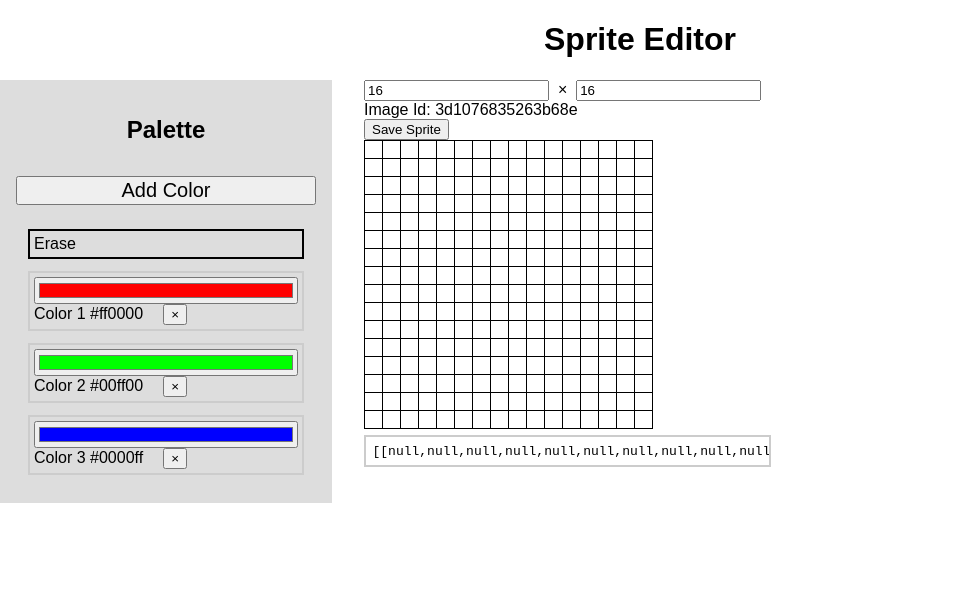
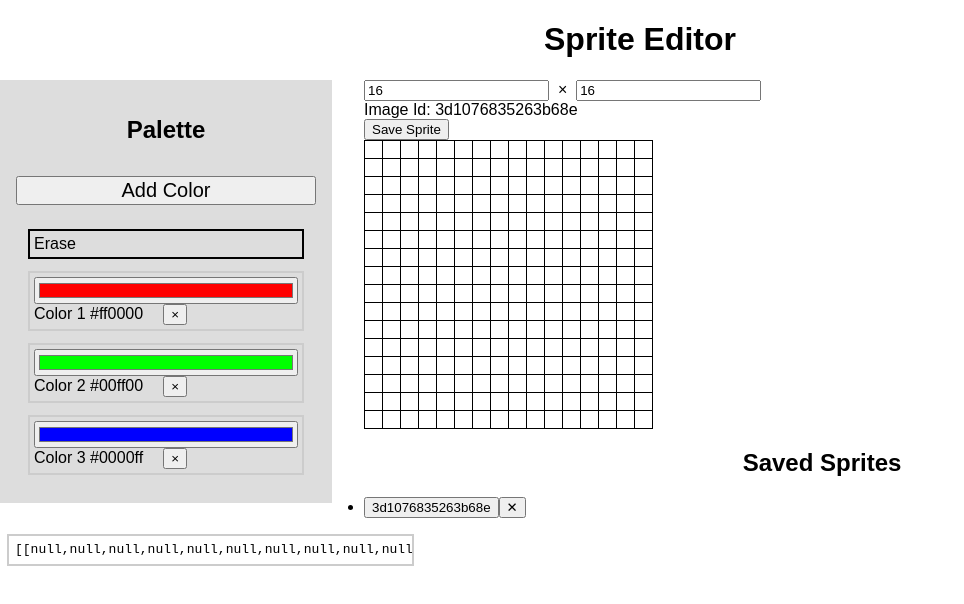
Before and after one commit to chipbell4/peach.js, a React app in the folder editor/: page / in a window 1280 px wide. Both pictures are taken after a click on the button "Save Sprite". Shown: the top 604 px of the page, without its empty margins (0-964 px from the left). Built offline with nearby package versions, Linux system fonts and the light colour scheme.

Commit message:
Logic for loading/saving sprites is complete

```diff
--- /dev/null
+++ b/editor/src/components/SavedSprites.tsx
@@ -0,0 +1,59 @@
+import React from 'react';
+import useSpriteStorage from '../hooks/useSpriteStorage';
+
+type Bitmap = (number | null)[][];
+
+interface SavedSpritesProps {
+    onLoadSprite: (imageId: string, sprite: Bitmap) => void;
+    refreshTrigger?: number;
+}
+
+const SavedSprites = ({ onLoadSprite, refreshTrigger }: SavedSpritesProps) => {
+    const { getSavedSpriteIds, loadSprite, deleteSprite } = useSpriteStorage();
+    const [spriteIds, setSpriteIds] = React.useState<string[]>([]);
+
+    React.useEffect(() => {
+        const ids = getSavedSpriteIds();
+        setSpriteIds(ids);
+    }, [refreshTrigger]);
+
+    const handleLoadSprite = (imageId: string) => {
+        const sprite = loadSprite(imageId);
+        if (sprite) {
+            onLoadSprite(imageId, sprite);
+        }
+    };
+
+    const handleDeleteSprite = (imageId: string) => {
+        deleteSprite(imageId);
+        setSpriteIds(spriteIds.filter(id => id !== imageId));
+    };
+
+    if (spriteIds.length === 0) {
+        return <div className="saved-sprites"><p>No saved sprites</p></div>;
+    }
+
+    return (
+        <div className="saved-sprites">
+            <h2>Saved Sprites</h2>
+            <ul>
+                {spriteIds.map(imageId => (
+                    <li key={imageId}>
+                        <button onClick={() => handleLoadSprite(imageId)} className="image-id-link">
+                            {imageId}
+                        </button>
+                        <button
+                            onClick={() => handleDeleteSprite(imageId)}
+                            className="delete-button"
+                            title="Delete sprite"
+                        >
+                            ✕
+                        </button>
+                    </li>
+                ))}
+            </ul>
+        </div>
+    );
+};
+
+export default SavedSprites;
--- a/editor/src/components/dimension.tsx
+++ b/editor/src/components/dimension.tsx
@@ -32,6 +32,11 @@ export const DimensionInput = (props: DimensionInputProps) => {
     const [w, setW] = React.useState(props.initialWidth);
     const [h, setH] = React.useState(props.initialHeight);
 
+    React.useEffect(() => {
+        setW(props.initialWidth);
+        setH(props.initialHeight);
+    }, [props.initialWidth, props.initialHeight]);
+
     const onWidthChange = (w: number) => {
         setW(w);
         props.onChange(w, h);
--- a/editor/src/components/sprite-editor.tsx
+++ b/editor/src/components/sprite-editor.tsx
@@ -3,6 +3,7 @@ import React from 'react';
 import { DimensionInput } from './dimension';
 import ImageIdDisplay from './ImageIdDisplay';
 import SpriteGrid from './SpriteGrid';
+import SavedSprites from './SavedSprites';
 import { useImageHash } from '../hooks/useImageHash';
 import { useResizableSprite } from '../hooks/useResizableSprite';
 import useSpriteStorage from '../hooks/useSpriteStorage';
@@ -14,15 +15,24 @@ interface SpriteEditorProps {
     onSpriteChange: (s: Bitmap) => void;
     color: number | null;
     palette: string[];
+    onLoadSprite?: (sprite: Bitmap) => void;
 }
 
-const SpriteEditor = ({ sprite = [[null]], onSpriteChange = (s) => {}, color = null, palette = ["#f00"] }: SpriteEditorProps) => {
+const SpriteEditor = ({ sprite = [[null]], onSpriteChange = (s) => {}, color = null, palette = ["#f00"], onLoadSprite }: SpriteEditorProps) => {
     const [currentSprite, fill, onDimensionsChange] = useResizableSprite(sprite, onSpriteChange);
+    const [saveCount, setSaveCount] = React.useState(0);
     const imageId = useImageHash(currentSprite);
     const { saveSprite } = useSpriteStorage();
 
     const handleSaveSprite = () => {
         saveSprite(imageId, currentSprite);
+        setSaveCount(saveCount + 1);
+    };
+
+    const handleLoadSpriteFromStorage = (_imageId: string, loadedSprite: Bitmap) => {
+        if (onLoadSprite) {
+            onLoadSprite(loadedSprite);
+        }
     };
 
     return (
@@ -31,6 +41,7 @@
             <ImageIdDisplay sprite={currentSprite} />
             <button onClick={handleSaveSprite}>Save Sprite</button>
             <SpriteGrid sprite={currentSprite} palette={palette} onCellFill={(row, col) => fill(row, col, color)} />
+            <SavedSprites onLoadSprite={handleLoadSpriteFromStorage} refreshTrigger={saveCount} />
         </div>
     );
 }
--- a/editor/src/hooks/useResizableSprite.ts
+++ b/editor/src/hooks/useResizableSprite.ts
@@ -4,6 +4,10 @@ type Bitmap = (number | null)[][];
 
 const useResizableSprite = (initialSprite: Bitmap, onSpriteChange: (s: Bitmap) => void) => {
     const [currentSprite, setSprite] = React.useState(initialSprite);
+
+    React.useEffect(() => {
+        setSprite(initialSprite);
+    }, [initialSprite]);
 
     const fill = (row: number, col: number, color: number | null) => {
         const newSprite = currentSprite.map((r, i) => r.map((c, j) => (i === row && j === col ? color : c)));
--- a/editor/src/index.tsx
+++ b/editor/src/index.tsx
@@ -17,12 +17,16 @@ const App = () => {
     const width = 16;
     const [sprite, setSprite] = React.useState(Array.from({ length: height }, () => Array(width).fill(null)));
 
+    const handleLoadSprite = (loadedSprite: (number | null)[][]) => {
+        setSprite(loadedSprite);
+    };
+
     return (
         <>
             <h1>Sprite Editor</h1>
             <Palette startingColors={colors} onPaletteChange={setColors} onSelectColor={onSelectColor}/>
             <div className="editor-column">
-                <SpriteEditor sprite={sprite} onSpriteChange={setSprite} color={workingColorIndex} palette={colors}/>
+                <SpriteEditor sprite={sprite} onSpriteChange={setSprite} color={workingColorIndex} palette={colors} onLoadSprite={handleLoadSprite}/>
                 <Code sprite={sprite} />
             </div>
         </>
```
